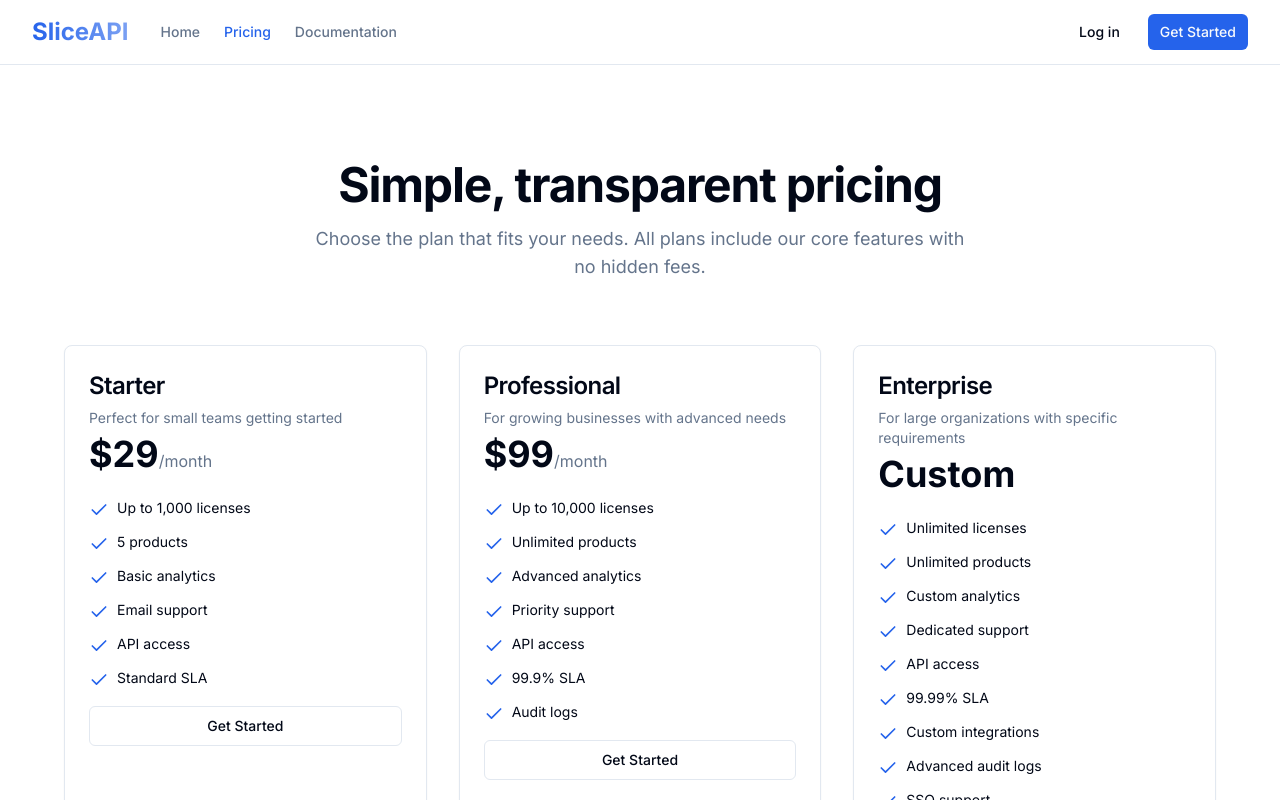
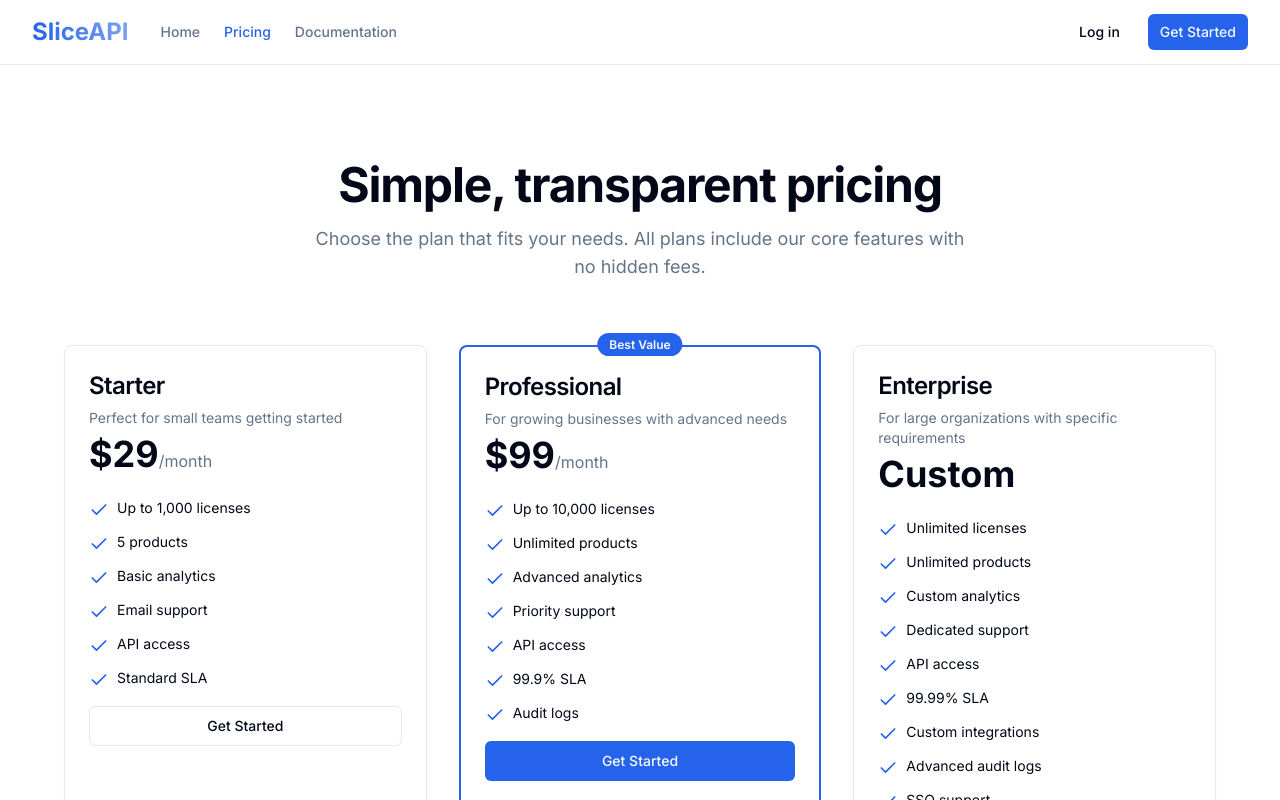
Before and after one commit to xpydr/slice, a Next.js app in the folder client/: page /pricing in a window 1280 px wide. Shown: the top 800 px of the page. Built offline with nearby package versions, Linux system fonts and the light colour scheme; no server answers.

Commit message:
feat(ui): add Best Value highlight above the Professional plan

```diff
--- a/client/src/app/pricing/page.tsx
+++ b/client/src/app/pricing/page.tsx
@@ -49,7 +49,7 @@ const plans = [
       'Audit logs',
     ],
     cta: 'Get Started',
-    popular: false,
+    popular: true,
   },
   {
     name: 'Enterprise',
@@ -118,7 +118,7 @@ export default function PricingPage() {
             {plan.popular && (
               <div className="absolute -top-4 left-1/2 -translate-x-1/2">
                 <span className="bg-primary text-primary-foreground text-xs font-semibold px-3 py-1 rounded-full">
-                  Most Popular
+                  Best Value {/* Most Popular - Once it becomes true */}
                 </span>
               </div>
             )}
```
